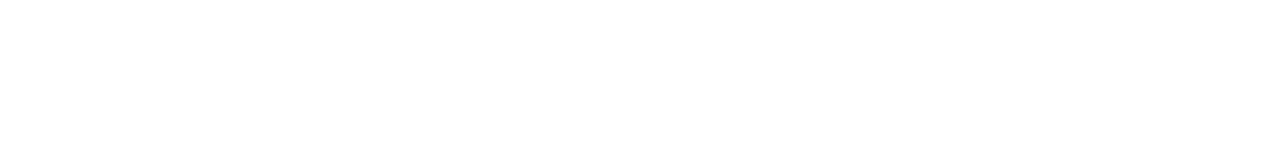
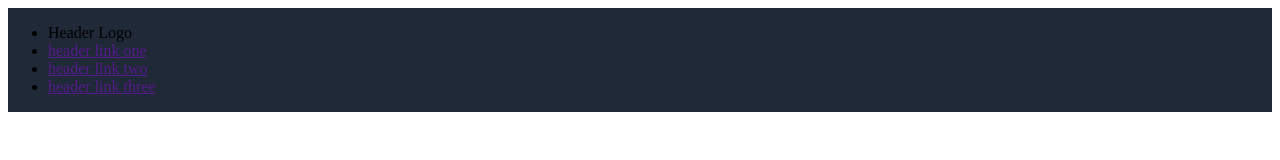
Before and after one commit to s3ba5t1angr055/odin-landing-page, a plain HTML site: page index.html in a window 1280 px wide. Drawn offline with Linux system fonts and the light colour scheme.

Commit message:
Create a nav element with an unordered list

```diff
--- a/index.html
+++ b/index.html
@@ -8,7 +8,16 @@
   </head>
   <body class="body">
     <div class="container1">
-      <div class="header"></div>
+      <div class="header">
+        <nav class="menu">
+          <ul>
+            <li>Header Logo</li>
+            <li><a href="">header link one</a></li>
+            <li><a href="">header link two</a></li>
+            <li><a href="">header link three</a></li>
+          </ul>
+        </nav>
+      </div>
       <div class="hero"></div>
     </div>
     <div class="container2"></div>
```
